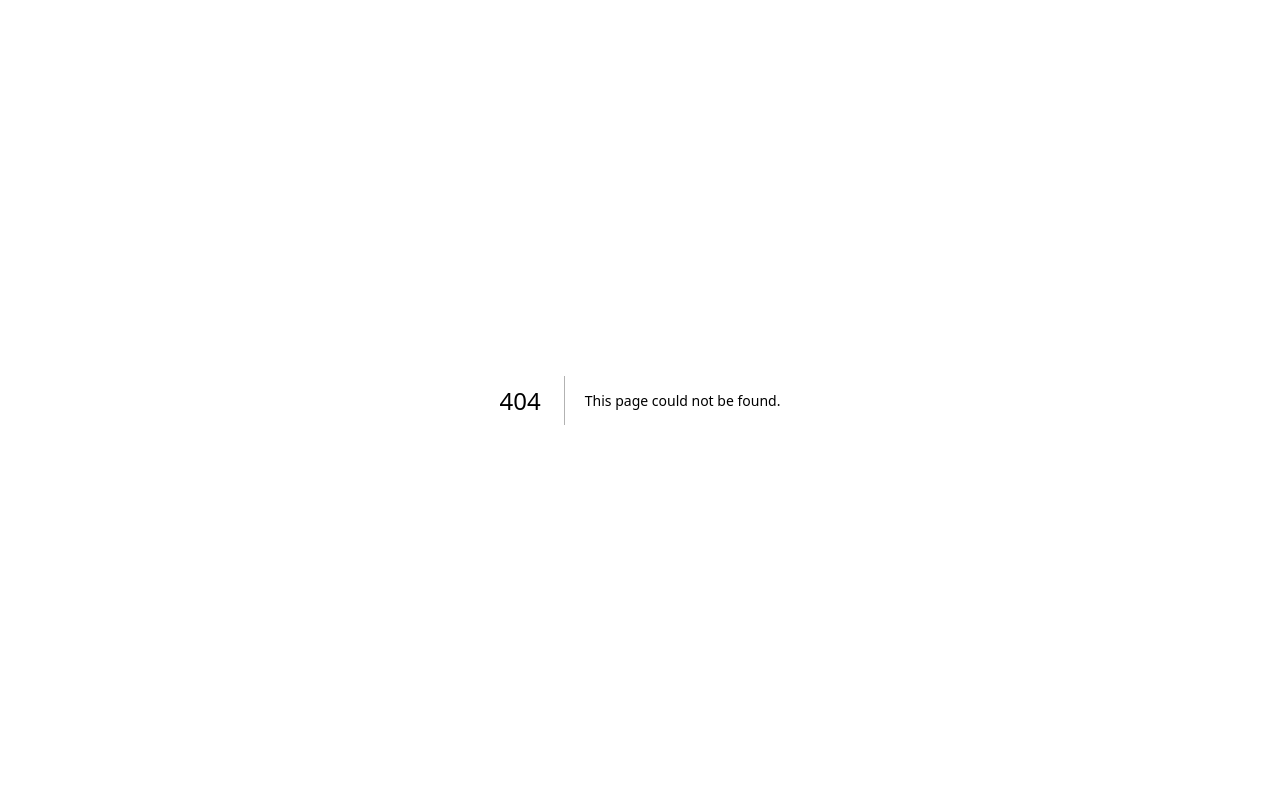
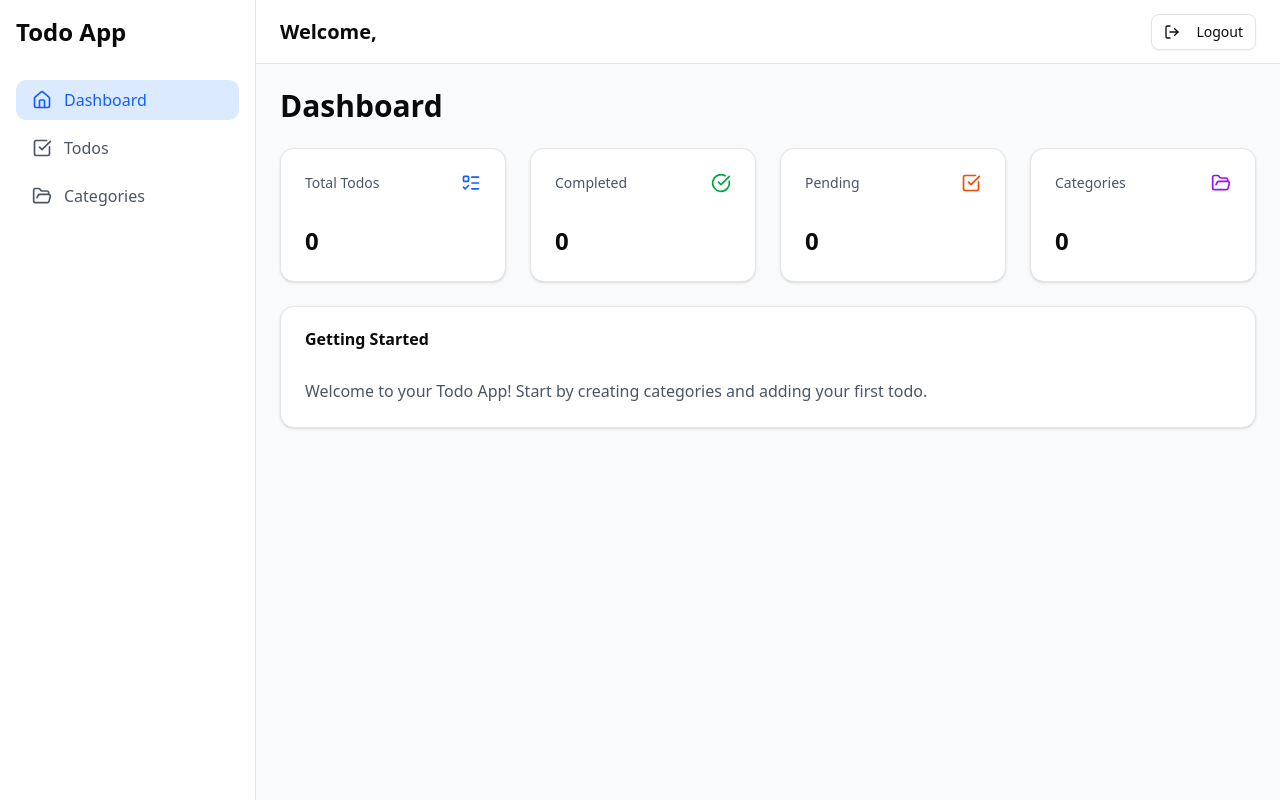
Before and after one commit to nazmisani/todolist-app, a Next.js app in the folder my-app/: page /dashboard in a window 1280 px wide. Before the commit this address had no page. Built offline with nearby package versions, Linux system fonts and the light colour scheme.

Commit message:
feat: add dashboard layout, sidebar, and navbar components; update dependencies

```diff
--- a/my-app/package.json
+++ b/my-app/package.json
@@ -12,7 +12,9 @@
     "@hookform/resolvers": "^5.2.2",
     "@prisma/adapter-pg": "^7.2.0",
     "@prisma/client": "^7.2.0",
+    "@radix-ui/react-avatar": "^1.1.11",
     "@radix-ui/react-label": "^2.1.8",
+    "@radix-ui/react-separator": "^1.1.8",
     "@radix-ui/react-slot": "^1.2.4",
     "@reduxjs/toolkit": "^2.11.2",
     "@tanstack/react-query": "^5.90.16",
--- /dev/null
+++ b/my-app/src/app/(dashboard)/dashboard/page.tsx
@@ -0,0 +1,69 @@
+"use client";
+
+import { Card, CardContent, CardHeader, CardTitle } from "@/components/ui/card";
+import { CheckSquare, FolderOpen, ListTodo, CheckCircle } from "lucide-react";
+
+export default function DashboardPage() {
+  const stats = [
+    {
+      title: "Total Todos",
+      value: "0",
+      icon: ListTodo,
+      color: "text-blue-600",
+    },
+    {
+      title: "Completed",
+      value: "0",
+      icon: CheckCircle,
+      color: "text-green-600",
+    },
+    {
+      title: "Pending",
+      value: "0",
+      icon: CheckSquare,
+      color: "text-orange-600",
+    },
+    {
+      title: "Categories",
+      value: "0",
+      icon: FolderOpen,
+      color: "text-purple-600",
+    },
+  ];
+
+  return (
+    <div className="space-y-6">
+      <h1 className="text-3xl font-bold">Dashboard</h1>
+
+      <div className="grid grid-cols-1 md:grid-cols-2 lg:grid-cols-4 gap-6">
+        {stats.map((stat) => {
+          const Icon = stat.icon;
+          return (
+            <Card key={stat.title}>
+              <CardHeader className="flex flex-row items-center justify-between pb-2">
+                <CardTitle className="text-sm font-medium text-gray-600">
+                  {stat.title}
+                </CardTitle>
+                <Icon className={stat.color} size={20} />
+              </CardHeader>
+              <CardContent>
+                <div className="text-2xl font-bold">{stat.value}</div>
+              </CardContent>
+            </Card>
+          );
+        })}
+      </div>
+
+      <Card>
+        <CardHeader>
+          <CardTitle>Getting Started</CardTitle>
+        </CardHeader>
+        <CardContent>
+          <p className="text-gray-600">
+            Welcome to your Todo App! Start by creating categories and adding your first todo.
+          </p>
+        </CardContent>
+      </Card>
+    </div>
+  );
+}
--- a/my-app/src/app/(dashboard)/layout.tsx
+++ b/my-app/src/app/(dashboard)/layout.tsx
@@ -0,0 +1,18 @@
+import Sidebar from "@/components/layout/Sidebar";
+import Navbar from "@/components/layout/Navbar";
+
+export default function DashboardLayout({
+  children,
+}: {
+  children: React.ReactNode;
+}) {
+  return (
+    <div className="flex h-screen">
+      <Sidebar />
+      <div className="flex-1 flex flex-col">
+        <Navbar />
+        <main className="flex-1 overflow-auto bg-gray-50 p-6">{children}</main>
+      </div>
+    </div>
+  );
+}
--- /dev/null
+++ b/my-app/src/components/layout/Navbar.tsx
@@ -0,0 +1,29 @@
+"use client";
+
+import { useAppSelector, useAppDispatch } from "@/store/hooks";
+import { clearUser } from "@/store/slices/authSlices";
+import { useRouter } from "next/navigation";
+import { Button } from "@/components/ui/button";
+import { LogOut } from "lucide-react";
+
+export default function Navbar() {
+  const user = useAppSelector((state) => state.auth.user);
+  const dispatch = useAppDispatch();
+  const router = useRouter();
+
+  const handleLogout = async () => {
+    await fetch("/api/auth/logout", { method: "POST" });
+    dispatch(clearUser());
+    router.push("/login");
+  };
+
+  return (
+    <div className="h-16 bg-white border-b px-6 flex items-center justify-between">
+      <h1 className="text-xl font-semibold">Welcome, {user?.name}</h1>
+      <Button variant="outline" onClick={handleLogout}>
+        <LogOut size={18} className="mr-2" />
+        Logout
+      </Button>
+    </div>
+  );
+}
--- /dev/null
+++ b/my-app/src/components/layout/Sidebar.tsx
@@ -0,0 +1,43 @@
+"use client";
+
+import Link from "next/link";
+import { usePathname } from "next/navigation";
+import { Home, CheckSquare, FolderOpen } from "lucide-react";
+
+export default function Sidebar() {
+  const pathname = usePathname();
+
+  const links = [
+    { href: "/dashboard", label: "Dashboard", icon: Home },
+    { href: "/todos", label: "Todos", icon: CheckSquare },
+    { href: "/categories", label: "Categories", icon: FolderOpen },
+  ];
+
+  return (
+    <div className="w-64 bg-white border-r min-h-screen p-4">
+      <div className="mb-8">
+        <h2 className="text-2xl font-bold">Todo App</h2>
+      </div>
+      <nav className="space-y-2">
+        {links.map((link) => {
+          const Icon = link.icon;
+          const isActive = pathname === link.href;
+          return (
+            <Link
+              key={link.href}
+              href={link.href}
+              className={`flex items-center gap-3 px-4 py-2 rounded-lg transition-colors ${
+                isActive
+                  ? "bg-blue-100 text-blue-600"
+                  : "text-gray-600 hover:bg-gray-100"
+              }`}
+            >
+              <Icon size={20} />
+              <span>{link.label}</span>
+            </Link>
+          );
+        })}
+      </nav>
+    </div>
+  );
+}
--- /dev/null
+++ b/my-app/src/components/ui/avatar.tsx
@@ -0,0 +1,53 @@
+"use client"
+
+import * as React from "react"
+import * as AvatarPrimitive from "@radix-ui/react-avatar"
+
+import { cn } from "@/lib/utils"
+
+function Avatar({
+  className,
+  ...props
+}: React.ComponentProps<typeof AvatarPrimitive.Root>) {
+  return (
+    <AvatarPrimitive.Root
+      data-slot="avatar"
+      className={cn(
+        "relative flex size-8 shrink-0 overflow-hidden rounded-full",
+        className
+      )}
+      {...props}
+    />
+  )
+}
+
+function AvatarImage({
+  className,
+  ...props
+}: React.ComponentProps<typeof AvatarPrimitive.Image>) {
+  return (
+    <AvatarPrimitive.Image
+      data-slot="avatar-image"
+      className={cn("aspect-square size-full", className)}
+      {...props}
+    />
+  )
+}
+
+function AvatarFallback({
+  className,
+  ...props
+}: React.ComponentProps<typeof AvatarPrimitive.Fallback>) {
+  return (
+    <AvatarPrimitive.Fallback
+      data-slot="avatar-fallback"
+      className={cn(
+        "bg-muted flex size-full items-center justify-center rounded-full",
+        className
+      )}
+      {...props}
+    />
+  )
+}
+
+export { Avatar, AvatarImage, AvatarFallback }
--- /dev/null
+++ b/my-app/src/components/ui/separator.tsx
@@ -0,0 +1,28 @@
+"use client"
+
+import * as React from "react"
+import * as SeparatorPrimitive from "@radix-ui/react-separator"
+
+import { cn } from "@/lib/utils"
+
+function Separator({
+  className,
+  orientation = "horizontal",
+  decorative = true,
+  ...props
+}: React.ComponentProps<typeof SeparatorPrimitive.Root>) {
+  return (
+    <SeparatorPrimitive.Root
+      data-slot="separator"
+      decorative={decorative}
+      orientation={orientation}
+      className={cn(
+        "bg-border shrink-0 data-[orientation=horizontal]:h-px data-[orientation=horizontal]:w-full data-[orientation=vertical]:h-full data-[orientation=vertical]:w-px",
+        className
+      )}
+      {...props}
+    />
+  )
+}
+
+export { Separator }
```
Also changed, not shown: 1 other file (tests, documents, lock files or other folders).
